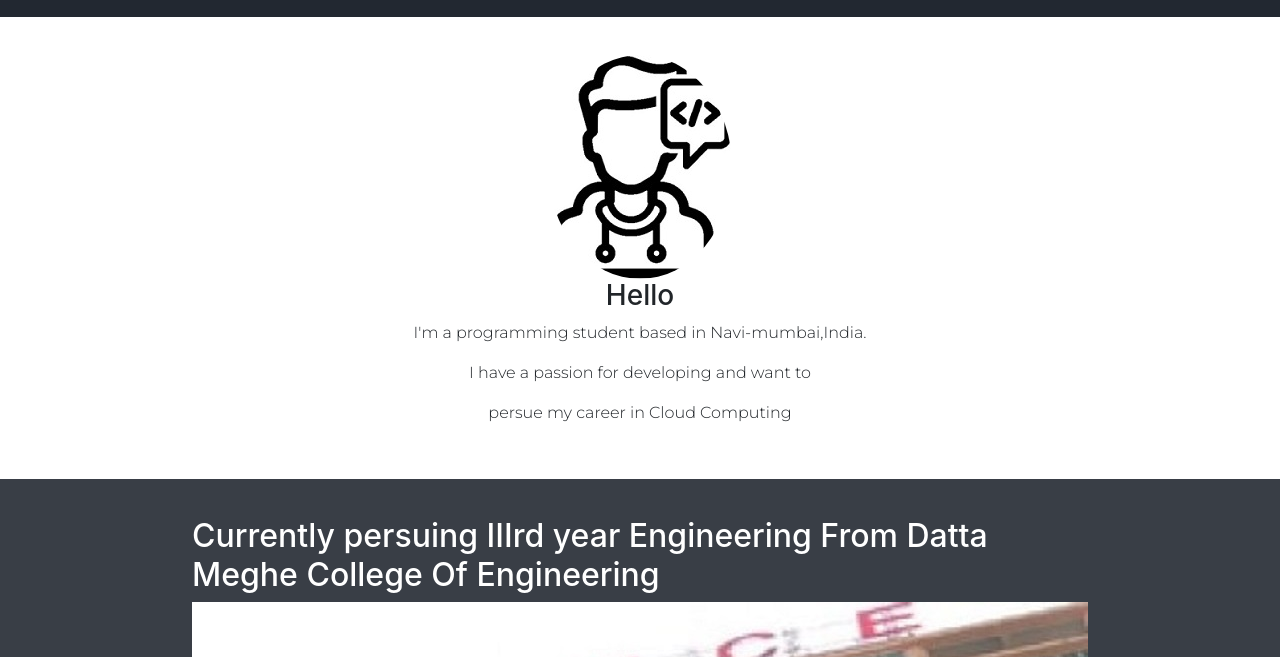
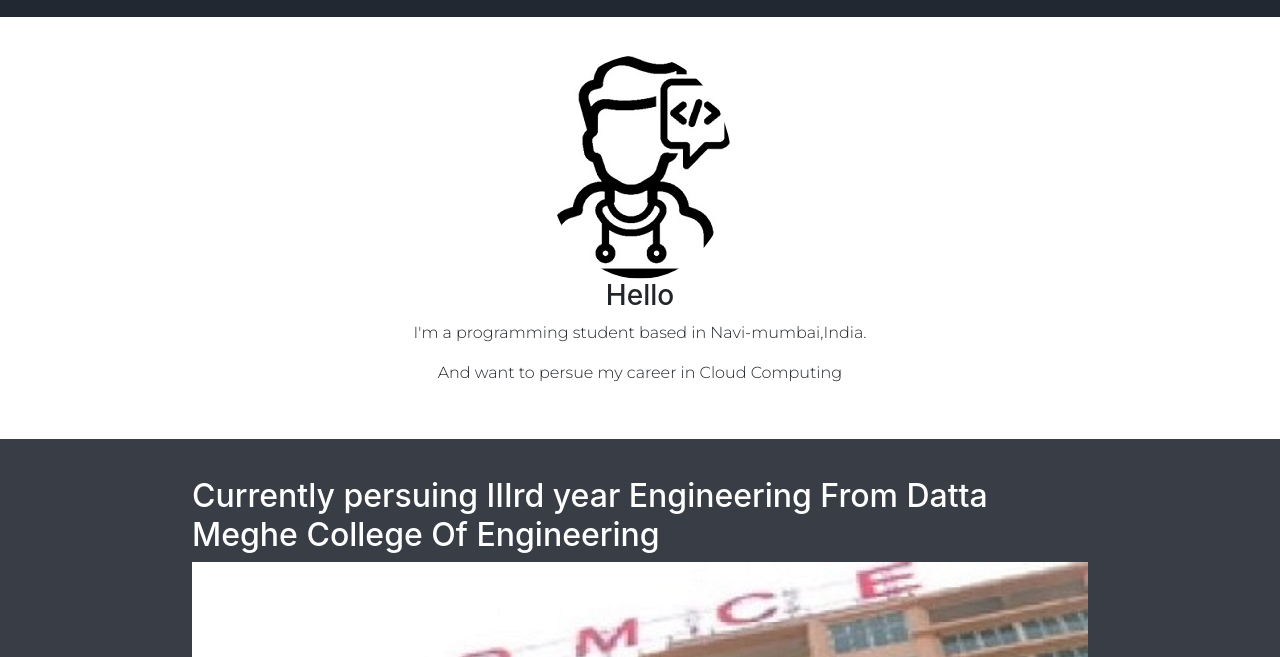
Before and after one commit to shrenikkarmokar/shrenik, a plain HTML site: page index.html in a window 1280 px wide. Shown: the part 443-1100 px from the top of the page. Drawn offline with nearby package versions, Linux system fonts and the light colour scheme.

Commit message:
Update index.html

```diff
--- a/index.html
+++ b/index.html
@@ -73,8 +73,7 @@
       <img class="avatar-img" src="images/code.jpg" alt="avatar">
       <h3>Hello</h3>
       <p>I'm a programming student based in Navi-mumbai,India.</p>
-      <p>I have a passion for developing and want to </p>
-      <p>persue my career in Cloud Computing</p>
+      <p>And want to persue my career in Cloud Computing</p>
     </div>
   </section>
 
```
